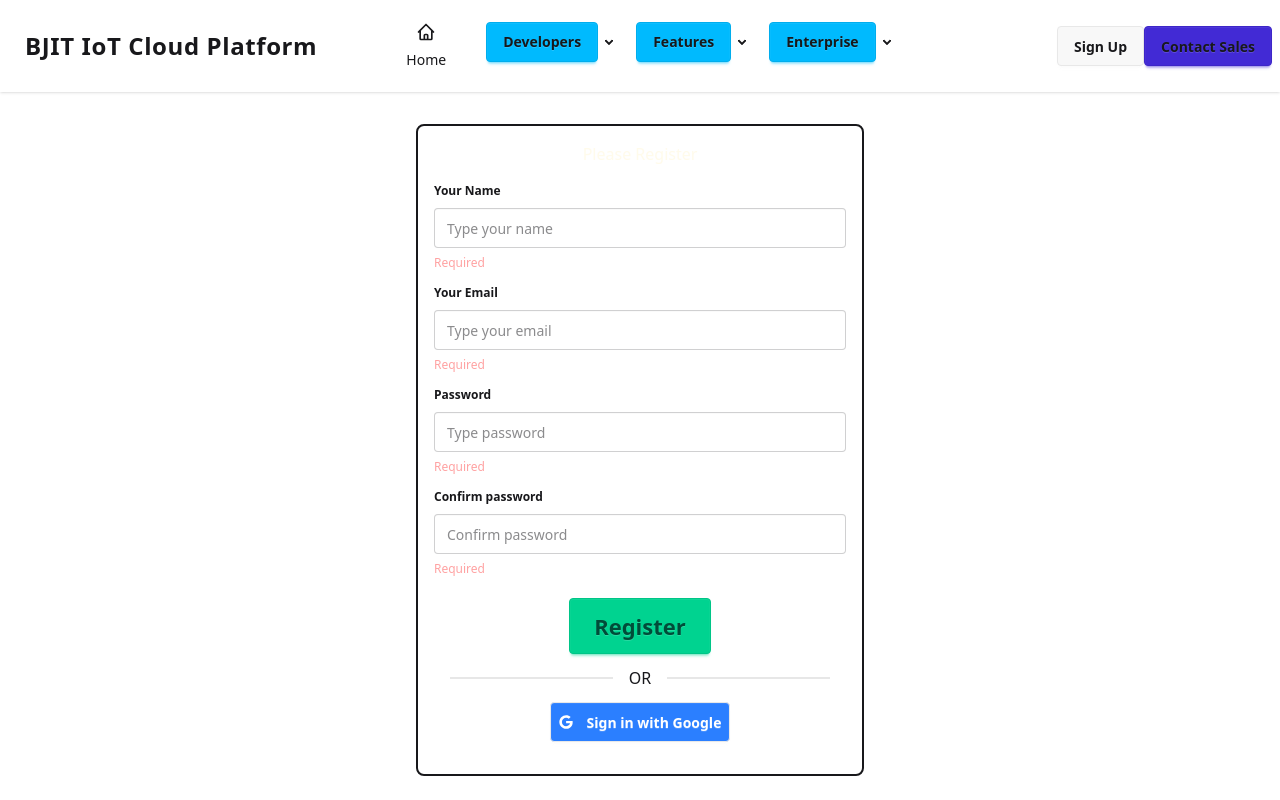
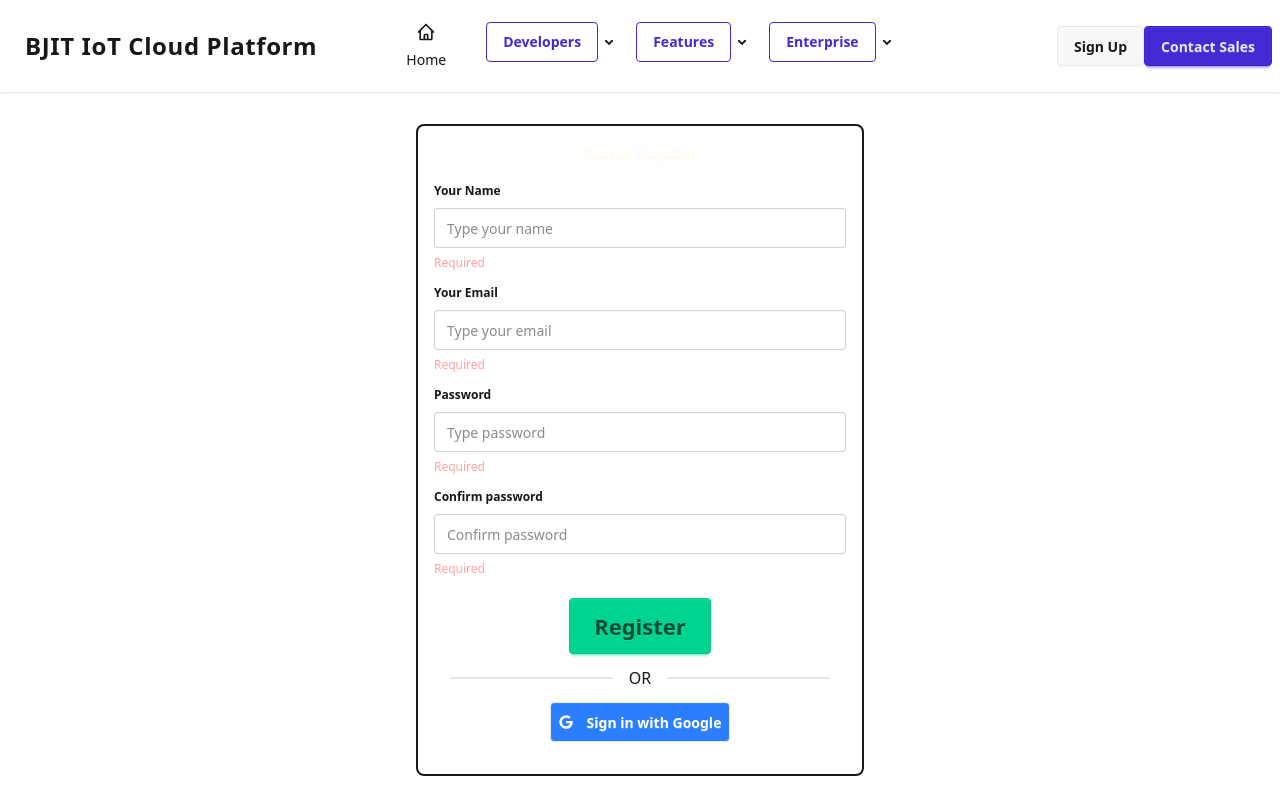
Before and after one commit to raianibnfaiz/IoT-Cloud-Platform, a React (Vite) app: page /register in a window 1280 px wide. Built offline with nearby package versions, Linux system fonts and the light colour scheme; no server answers.

Commit message:
navigation process updated

```diff
--- a/package.json
+++ b/package.json
@@ -16,6 +16,7 @@
     "framer-motion": "^12.4.2",
     "react": "^19.0.0",
     "react-dom": "^19.0.0",
+    "react-firebase-hooks": "^5.1.1",
     "react-icons": "^5.4.0",
     "react-responsive-carousel": "^3.2.23",
     "react-router-dom": "^7.1.5",
--- a/src/NavBar/NavBar.jsx
+++ b/src/NavBar/NavBar.jsx
@@ -51,7 +51,7 @@ const NavBar = () => {
             <li>
               <details className="relative">
                 <summary className='text-lg '>
-                  <button className='btn-info'><a className="btn">Developers</a></button>
+                  <button className=''><a className="btn btn-outline btn-primary">Developers</a></button>
                 </summary>
                 <ul className="bg-base-100 rounded-t-none p-2">
                   <li><a>Link 1</a></li>
@@ -62,7 +62,7 @@ const NavBar = () => {
             <li>
               <details className="relative">
                 <summary className='text-lg '>
-                  <button className='btn-outline btn-info '><a className="btn">Features</a></button>
+                  <button className=' '><a className="btn btn-outline btn-primary">Features</a></button>
                 </summary>
                 <ul className="bg-base-100 rounded-t-none p-2">
                   <li><a>Link 1</a></li>
@@ -73,7 +73,7 @@ const NavBar = () => {
             <li>
               <details className="relative">
                 <summary className='text-lg '>
-                  <button className='btn-outline btn-info '><a className="btn">Enterprise</a></button>
+                  <button className=' '><a className=" btn btn-outline btn-primary">Enterprise</a></button>
                 </summary>
                 <ul className="bg-base-100 rounded-t-none p-2">
                   <li><a>Link 1</a></li>
@@ -90,7 +90,7 @@ const NavBar = () => {
                     </> :
                     <>
                       <Link to="/register"><a className="btn">Sign Up</a></Link>
-                      <Link to="/login"><button className='btn-primary'><a className="btn">Contact Sales</a></button></Link>
+                      <Link to="/login"><button className=''><a className="btn btn-primary">Contact Sales</a></button></Link>
                     </>
                 }
 
--- a/src/main.jsx
+++ b/src/main.jsx
@@ -12,6 +12,7 @@ import { Register } from "./pages/Register/Register";
 import { Login } from "./pages/Login/Login";
 import AuthProvider from "./context/AuthContext/AuthProvider";
 import Features from "./pages/Features/Features";
+import PrivateRoute from "./privateRoute/PrivateRoute";
 
 const router = createBrowserRouter([
   {
@@ -36,7 +37,9 @@ const router = createBrowserRouter([
       },
       {
         path: "features",
-        element: <Features />,
+        element: <PrivateRoute>
+            <Features></Features>
+        </PrivateRoute>,
       },
     ],
   },
--- a/src/pages/Register/Register.jsx
+++ b/src/pages/Register/Register.jsx
@@ -1,5 +1,9 @@
-import React, { useState } from 'react';
+import React, { useEffect, useState } from 'react';
 import SocialLogin from '../shared/SocialLogin';
+import { useSignInWithGoogle } from 'react-firebase-hooks/auth';
+import { Link, useLocation, useNavigate } from 'react-router-dom';
+import AuthContext from '../../context/AuthContext/AuthContext';
+import auth from '../../firebase/firebase.init';
 
 export const Register = () => {
   // State for tracking form input values
@@ -7,6 +11,29 @@ export const Register = () => {
   const [email, setEmail] = useState('');
   const [password, setPassword] = useState('');
   const [confirmPassword, setConfirmPassword] = useState('');
+  const location = useLocation();
+  const navigate = useNavigate();
+  console.log('in signIn page', location)
+  let from = location.state?.from?.pathname || "/";
+  const [signInWithGoogle, gUser, gLoading, gError] = useSignInWithGoogle(auth);
+  const handleSignIn = e => {
+    e.preventDefault();
+    const form = e.target;
+    const email = form.email.value;
+    const password = form.password.value;
+    console.log(email, password);
+
+    singInUser(email, password)
+        .then(result => {
+            console.log('sign in', result.user)
+            navigate(from);
+        })
+        .catch(error => {
+            console.log(error);
+        })
+
+}
+
 
   return (
     <div className='w-full max-w-md mx-auto border-2 p-4 rounded-lg mt-8'>
--- a/src/pages/shared/SocialLogin.jsx
+++ b/src/pages/shared/SocialLogin.jsx
@@ -2,10 +2,13 @@ import React, { useContext } from 'react'
 import AuthContext from '../../context/AuthContext/AuthContext';
 
 import { FaGoogle } from 'react-icons/fa';
+import { useLocation, useNavigate } from 'react-router-dom';
 
 const SocialLogin = () => {
     const { singInWithGoogle } = useContext(AuthContext);
-
+    const navigate = useNavigate();
+    const location = useLocation();
+    const from = location.state || "/";
     const handleGoogleSignIn = () => {
         singInWithGoogle()
             .then(result => {
--- a/src/privateRoute/PrivateRoute.jsx
+++ b/src/privateRoute/PrivateRoute.jsx
@@ -1,18 +1,18 @@
 import React, { useContext } from 'react'
 import AuthContext from '../context/AuthContext/AuthContext'
-import { useLocation } from 'react-router-dom';
+import { Navigate, useLocation } from 'react-router-dom';
 
 const PrivateRoute = ({children}) => {
     const {user,loading} = useContext(AuthContext);
     const location = useLocation();
     console.log(location);
     if(loading){
-        return <div>Loading...</div>
+        return <div><span className="loading loading-ring loading-lg"></span></div>
     }
     if(user){
         return children
     }
-  return  <Navigate to="/register" state={location?.pathname}></Navigate>
+    return  <Navigate to="/register" state={location?.pathname || '/'}></Navigate>
 }
 
 export default PrivateRoute
```
Also changed, not shown: 1 other file (tests, documents, lock files or other folders).
